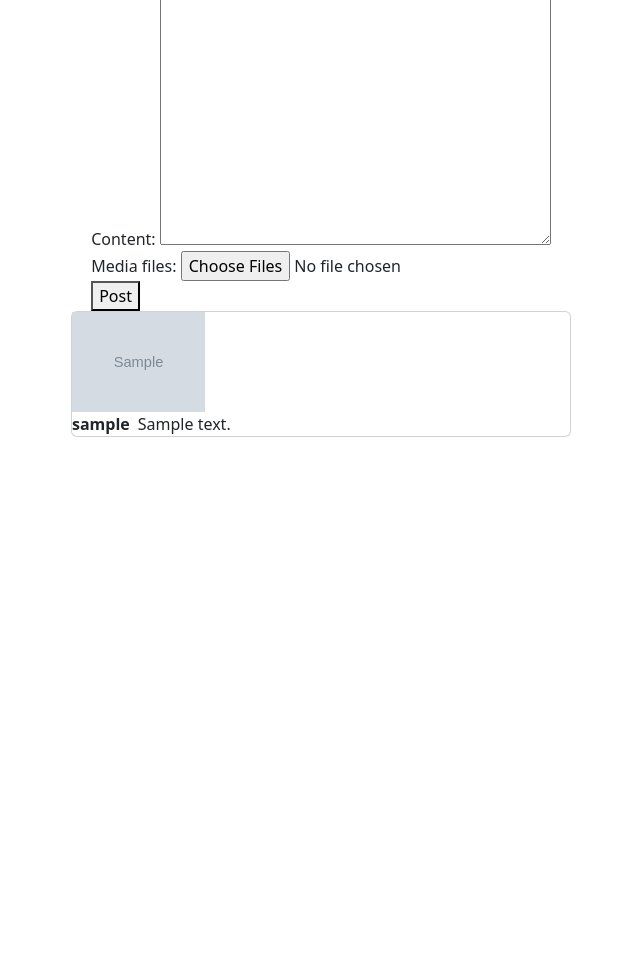
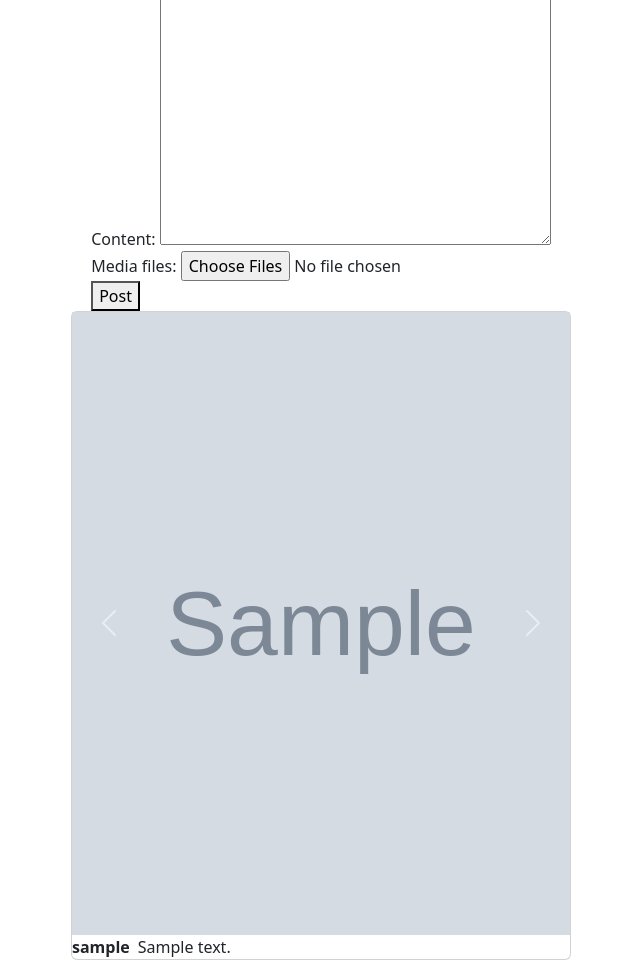
Before and after one commit to naufalweise/social-media-django, a Django app: page /posts/ in a window 1280 px wide. Shown: the part 57-1017 px from the top of the page, without its empty margins (319-959 px from the left). Before the commit the page ends 494 px from the top, so only its background shows below. Run offline with Django 5.2, Linux system fonts and the light colour scheme; a user stored in the database is signed in; tables that the repository leaves empty hold one stand-in row (values such as "Sample post"); grey boxes marked "Sample" are stand-in pictures.

Commit message:
Add post style

```diff
--- a/posts/templates/posts/all-post-list.html
+++ b/posts/templates/posts/all-post-list.html
@@ -1,4 +1,5 @@
 {% extends "base.html" %}
+{% load static %}
 
 {% block content %}
 <main>
@@ -15,10 +16,23 @@
 <div class="post-list">
 {% for post in posts %}
     <div class="post card">
-        <div>
+        <div class="carousel slide" id="post-carousel-{{post.pk}}">
+            <div class="carousel-inner">
             {% for m in post.postmedia_set.all %}
-                <img src="{{ m.file.url }}" height="100px" alt="post" />
+                <div class="carousel-item {% if forloop.first %} active {% endif %}">
+                    <img src="{{ m.file.url }}" alt="post" />
+                </div>
             {% endfor %}
+            </div>
+
+            <button class="carousel-control-prev" type="button" data-bs-target="#post-carousel-{{post.pk}}" data-bs-slide="prev">
+                <span class="carousel-control-prev-icon" aria-hidden="true"></span>
+                <span class="visually-hidden">Previous</span>
+            </button>
+            <button class="carousel-control-next" type="button" data-bs-target="#post-carousel-{{post.pk}}" data-bs-slide="next">
+                <span class="carousel-control-next-icon" aria-hidden="true"></span>
+                <span class="visually-hidden">Next</span>
+            </button>
         </div>
 
         <p class="card-text"><span class="post-author">{{ post.author }}</span>{{ post.content }}</p>
@@ -29,3 +43,7 @@
 
 </main>
 {% endblock %}
+
+{% block script %}
+<script src="{% static 'js/all-post-list.js' %}"></script>
+{% endblock script %}
--- a/static/css/globals.css
+++ b/static/css/globals.css
@@ -3,6 +3,8 @@ main {
     flex-direction: column;
     align-items: center;
 }
+
+
 
 
 .post {
@@ -20,3 +22,27 @@ main {
     font-weight: bold;
     margin-right: 0.5rem;
 }
+
+.post .carousel-inner {
+  /* Establish a container with a specific aspect ratio */
+  position: relative;
+  width: 100%;
+  overflow: hidden;
+  padding-top: 125%; /* ngikutin ratio instagram */
+}
+
+.post .carousel-item {
+  /* Position all items to fill the container */
+  position: absolute;
+  top: 0;
+  right: 0;
+  bottom: 0;
+  left: 0;
+}
+
+.post .carousel-item img {
+    object-fit: cover;
+    width: 100%;
+    height: 100%;
+    display: block;
+}
--- /dev/null
+++ b/static/js/all-post-list.js
@@ -0,0 +1,3 @@
+const carousel = new bootstrap.Carousel('.carousel')
+console.log("Hello")
+alert("Hello")
--- a/templates/base.html
+++ b/templates/base.html
@@ -14,5 +14,7 @@
         {% block content %}
         {% endblock %}
     </div>
+    {% block script %}
+    {% endblock script %}
 </body>
 </html>
```
